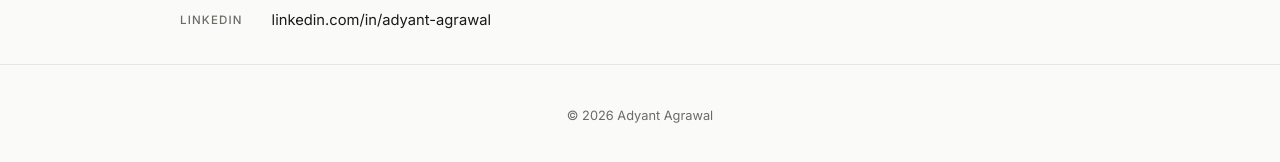
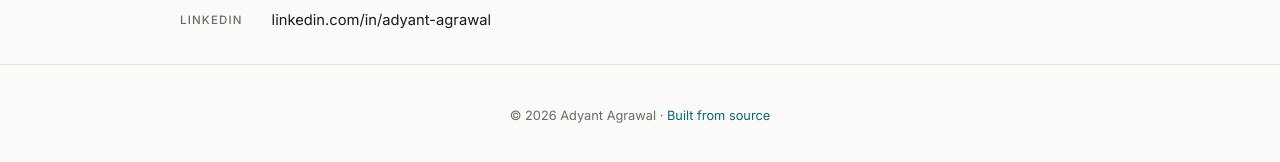
Before and after one commit to adyant-agrawal/adyant-agrawal.github.io, a Jekyll site: the page built from index.html, in a window 1280 px wide and 900 px high, scrolled down 1977 px. Shown: the part 734-896 px from the top of the window. Built offline with Jekyll 4.4.1, drawn with Linux system fonts in a browser that asks for light colours.

Commit message:
Added source

```diff
--- a/_includes/footer.html
+++ b/_includes/footer.html
@@ -1,3 +1,3 @@
 <footer>
-  <p>&copy; <span id="year"></span> {{ site.data.content.author }}</p>
+  <p>&copy; <span id="year"></span> {{ site.data.content.author }} &middot; <a href="https://github.com/adyant-agrawal/adyant-agrawal.github.io" target="_blank" rel="noopener">Built from source</a></p>
 </footer>
```
